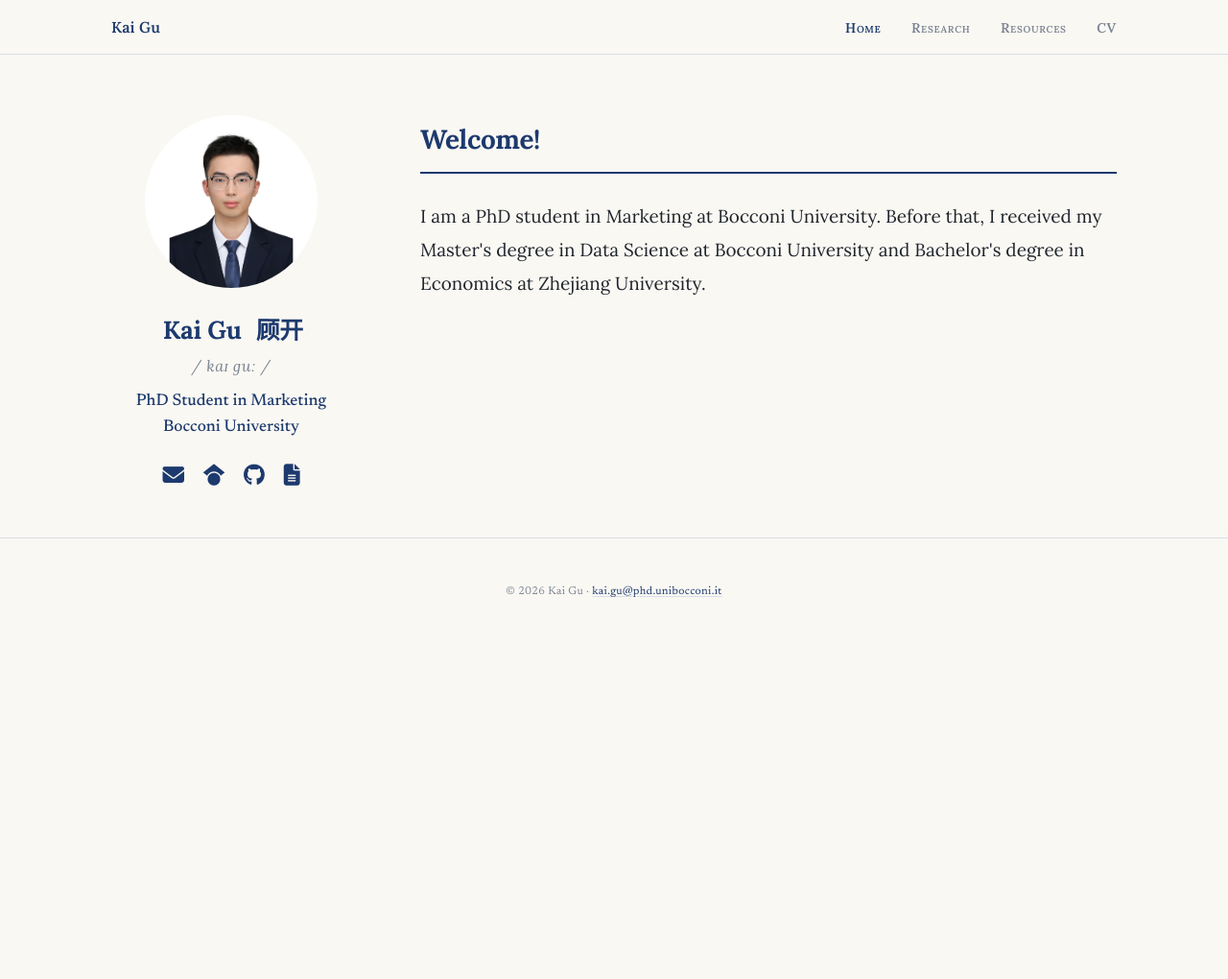
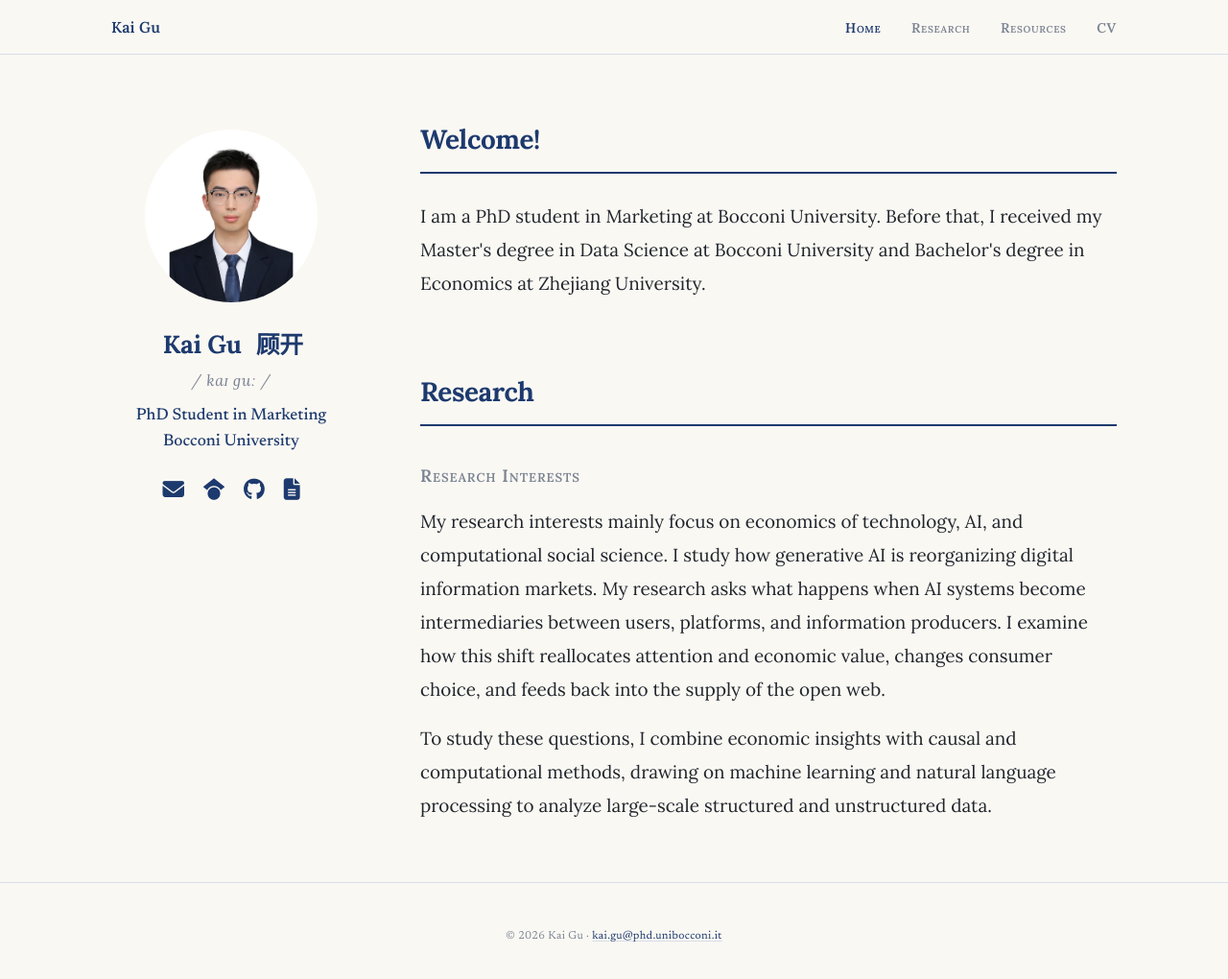
Before and after one commit to KaiGu2024/KaiGu2024.github.io, a Jekyll site: the page docs/index.html, which Jekyll copies as it is, in a window 1280 px wide and 1031 px high. Shown: the top 1020 px of the window at 96% size. Built offline with Jekyll 4.4.1, drawn with Linux system fonts in a browser that asks for light colours; some web fonts are replaced.

Commit message:
keep research interests on home; reserve research page for papers

```diff
--- a/docs/index.html
+++ b/docs/index.html
@@ -96,6 +96,14 @@
           <h2 class="reveal-up">Welcome!</h2>
           <p class="about-bio reveal-up">I am a PhD student in Marketing at Bocconi University. Before that, I received my Master's degree in Data Science at Bocconi University and Bachelor's degree in Economics at Zhejiang University.</p>
         </section>
+
+        <section id="research" class="reveal-up">
+          <h2>Research</h2>
+
+          <h3 class="subsection-title">Research Interests</h3>
+          <p class="about-bio">My research interests mainly focus on economics of technology, AI, and computational social science. I study how generative AI is reorganizing digital information markets. My research asks what happens when AI systems become intermediaries between users, platforms, and information producers. I examine how this shift reallocates attention and economic value, changes consumer choice, and feeds back into the supply of the open web.</p>
+          <p class="about-bio">To study these questions, I combine economic insights with causal and computational methods, drawing on machine learning and natural language processing to analyze large-scale structured and unstructured data.</p>
+        </section>
       </div>
     </div>
   </main>
--- a/docs/research/index.html
+++ b/docs/research/index.html
@@ -5,7 +5,7 @@
   <meta name="viewport" content="width=device-width, initial-scale=1.0">
   <meta name="color-scheme" content="light">
   <title>Research | Kai Gu</title>
-  <meta name="description" content="Research interests and working papers by Kai Gu on economics of technology, AI, and computational social science.">
+  <meta name="description" content="Working papers by Kai Gu on economics of technology, AI, and computational social science.">
   <link rel="canonical" href="https://kaigu2024.github.io/research/">
   <link rel="icon" type="image/svg+xml" href="../assets/favicon.svg">
   <link rel="preconnect" href="https://fonts.googleapis.com">
@@ -42,10 +42,6 @@
         <h1>Research</h1>
       </header>
       <section id="research" class="reveal-up">
-        <h3 class="subsection-title">Research Interests</h3>
-        <p class="about-bio">My research interests mainly focus on economics of technology, AI, and computational social science. I study how generative AI is reorganizing digital information markets. My research asks what happens when AI systems become intermediaries between users, platforms, and information producers. I examine how this shift reallocates attention and economic value, changes consumer choice, and feeds back into the supply of the open web.</p>
-        <p class="about-bio">To study these questions, I combine economic insights with causal and computational methods, drawing on machine learning and natural language processing to analyze large-scale structured and unstructured data.</p>
-
         <h3 class="subsection-title">Working Papers</h3>
         <div class="paper paper-featured">
           <figure class="paper-figure">
```
